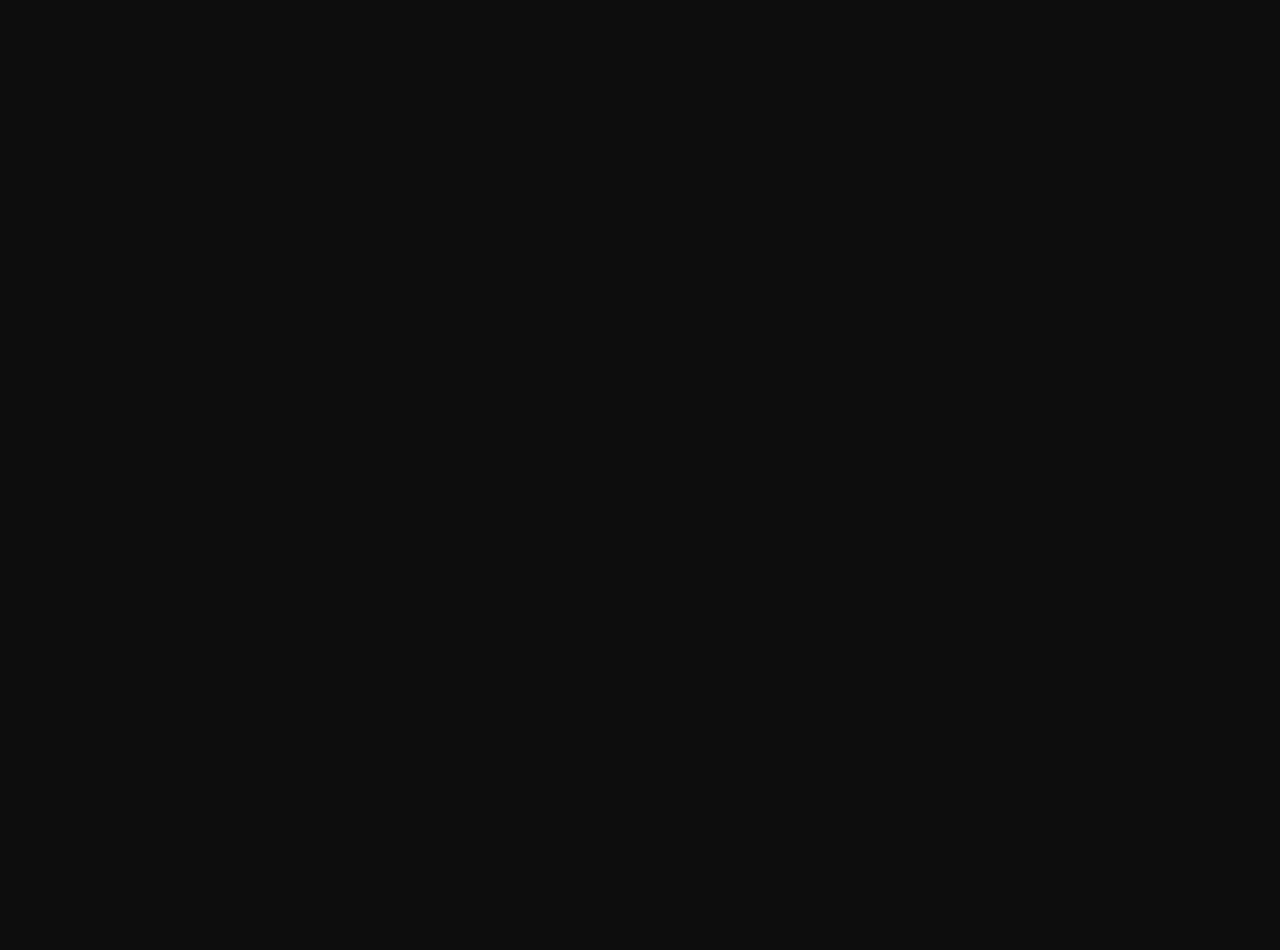
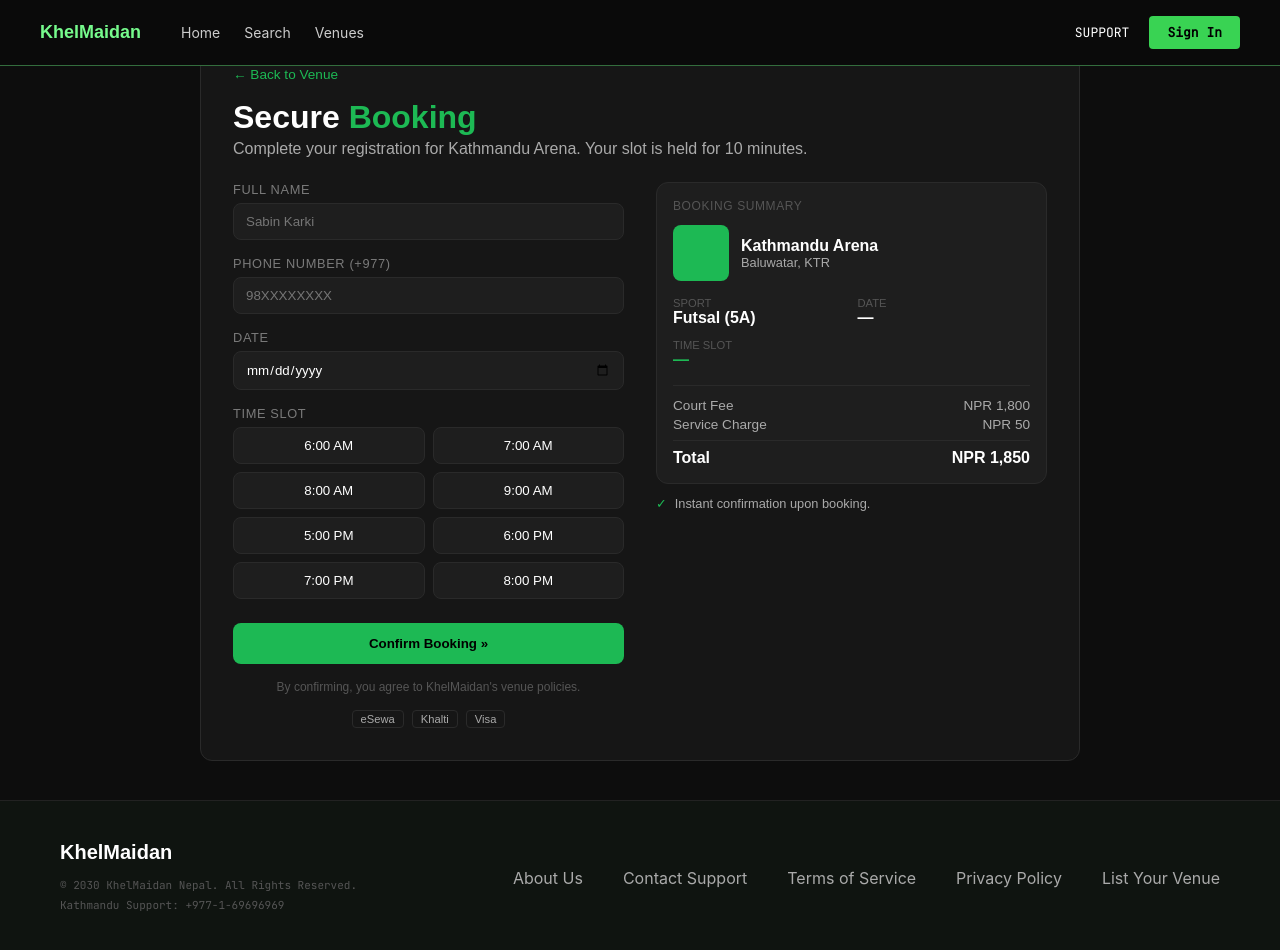
Before and after one commit to Sonicsmrit/KhelMaidan, a React (Vite) app: page /booking in a window 1280 px wide. Before the commit this address had no page. Shown: the top 950 px of the page. Before the commit the page ends 800 px from the top, so only its background shows below. Built offline with nearby package versions, Linux system fonts and the light colour scheme; a web font is replaced by a local one.

Commit message:
Connect booking page to search venue data and price

```diff
--- a/src/App.jsx
+++ b/src/App.jsx
@@ -1,6 +1,7 @@
 import { BrowserRouter, Routes, Route } from 'react-router-dom'
 import Home from './pages/home'
 import Search from './pages/search'
+import BookingPage from './pages/booking_page'
 import Venues from './pages/venues'
 import SignIn from './pages/signin'
 import VenueOwnerlogin from './pages/Venue_owner_login'
@@ -26,6 +27,7 @@
         <Route path="/AboutUs" element={<AboutUs />} />
         <Route path="/terms" element={<Terms/>} />
         <Route path="/privacy" element={<Privacy/>} />
+        <Route path="/booking" element={<BookingPage />} />
       </Routes>
     </BrowserRouter>
   )
--- /dev/null
+++ b/src/components/booking.jsx
@@ -0,0 +1,156 @@
+import { useState } from "react";
+import { Link, useLocation } from "react-router-dom";
+
+const TIME_SLOTS = [
+  "6:00 AM", "7:00 AM", "8:00 AM", "9:00 AM",
+  "5:00 PM", "6:00 PM", "7:00 PM", "8:00 PM",
+];
+
+export default function Booking() {
+  const location = useLocation();
+  const venue = location.state?.venue || {
+    name: "Kathmandu Arena",
+    location: "Baluwatar, KTR",
+    sport: "Futsal (5A)",
+    price: 1800,
+    image: null,
+  };
+
+  const serviceCharge = 50;
+  const total = (venue.price || 0) + serviceCharge;
+
+  const [name, setName] = useState("");
+  const [phone, setPhone] = useState("");
+  const [date, setDate] = useState("");
+  const [time, setTime] = useState("");
+  const [confirmed, setConfirmed] = useState(false);
+
+  const handleConfirm = () => {
+    if (!name || !phone || !date || !time) {
+      alert("Please fill in all fields and select a time slot.");
+      return;
+    }
+    setConfirmed(true);
+  };
+
+  if (confirmed) {
+    return (
+      <div style={{ minHeight: "100vh", background: "#0d0d0d", display: "flex", alignItems: "center", justifyContent: "center", fontFamily: "sans-serif" }}>
+        <div style={{ background: "#161616", border: "1px solid #2a2a2a", borderRadius: "12px", padding: "40px", width: "380px", textAlign: "center" }}>
+          <h1 style={{ color: "#1db954", margin: "0 0 8px" }}>✓ Booking Confirmed!</h1>
+          <p style={{ color: "#aaa", marginBottom: "24px" }}>Your slot at {venue.name} is secured.</p>
+          <div style={{ textAlign: "left", display: "flex", flexDirection: "column", gap: "10px", marginBottom: "24px" }}>
+            <p style={{ color: "#fff", margin: 0 }}>👤 {name}</p>
+            <p style={{ color: "#fff", margin: 0 }}>📞 {phone}</p>
+            <p style={{ color: "#fff", margin: 0 }}>📅 {date} at {time}</p>
+            <p style={{ color: "#1db954", fontWeight: 700, margin: 0 }}>Total: NPR {total.toLocaleString()}</p>
+          </div>
+          <Link to="/" style={{ background: "#1db954", color: "#000", padding: "12px 24px", borderRadius: "8px", textDecoration: "none", fontWeight: 700 }}>
+            Back to Home
+          </Link>
+        </div>
+      </div>
+    );
+  }
+
+  return (
+    <div style={{ minHeight: "100vh", background: "#0d0d0d", fontFamily: "sans-serif", padding: "32px", display: "flex", justifyContent: "center", alignItems: "flex-start" }}>
+      <div style={{ background: "#161616", border: "1px solid #2a2a2a", borderRadius: "12px", padding: "32px", width: "100%", maxWidth: "880px" }}>
+
+        <Link to="/" style={{ color: "#1db954", fontSize: "0.85rem", textDecoration: "none" }}>← Back to Venue</Link>
+
+        <h1 style={{ color: "#fff", margin: "16px 0 4px" }}>Secure <span style={{ color: "#1db954" }}>Booking</span></h1>
+        <p style={{ color: "#aaa", marginBottom: "24px" }}>Complete your registration for {venue.name}. Your slot is held for 10 minutes.</p>
+
+        <div style={{ display: "grid", gridTemplateColumns: "1fr 1fr", gap: "32px" }}>
+          <div style={{ display: "flex", flexDirection: "column", gap: "16px" }}>
+            <div style={{ display: "flex", flexDirection: "column", gap: "6px" }}>
+              <label style={labelStyle}>Full Name</label>
+              <input value={name} onChange={(e) => setName(e.target.value)} style={inputStyle} placeholder="Sabin Karki" />
+            </div>
+            <div style={{ display: "flex", flexDirection: "column", gap: "6px" }}>
+              <label style={labelStyle}>Phone Number (+977)</label>
+              <input value={phone} onChange={(e) => setPhone(e.target.value)} style={inputStyle} placeholder="98XXXXXXXX" />
+            </div>
+            <div style={{ display: "flex", flexDirection: "column", gap: "6px" }}>
+              <label style={labelStyle}>Date</label>
+              <input type="date" value={date} onChange={(e) => setDate(e.target.value)} style={inputStyle} />
+            </div>
+            <div style={{ display: "flex", flexDirection: "column", gap: "6px" }}>
+              <label style={labelStyle}>Time Slot</label>
+              <div style={{ display: "grid", gridTemplateColumns: "repeat(2, 1fr)", gap: "8px" }}>
+                {TIME_SLOTS.map((slot) => (
+                  <button key={slot} onClick={() => setTime(slot)} style={{
+                    background: time === slot ? "#1db954" : "#1e1e1e",
+                    color: time === slot ? "#000" : "#fff",
+                    border: "1px solid #2a2a2a",
+                    borderRadius: "8px",
+                    padding: "10px",
+                    cursor: "pointer",
+                    fontWeight: time === slot ? 700 : 400
+                  }}>{slot}</button>
+                ))}
+              </div>
+            </div>
+            <button onClick={handleConfirm} style={{ background: "#1db954", color: "#000", border: "none", borderRadius: "8px", padding: "13px", fontWeight: 700, cursor: "pointer", marginTop: "8px" }}>
+              Confirm Booking »
+            </button>
+            <p style={{ color: "#555", fontSize: "0.75rem", textAlign: "center" }}>By confirming, you agree to KhelMaidan's venue policies.</p>
+            <div style={{ display: "flex", justifyContent: "center", gap: "8px" }}>
+              {["eSewa", "Khalti", "Visa"].map(p => (
+                <span key={p} style={{ fontSize: "0.7rem", color: "#aaa", border: "1px solid #2a2a2a", borderRadius: "4px", padding: "2px 8px" }}>{p}</span>
+              ))}
+            </div>
+          </div>
+
+          <div>
+            <div style={{ background: "#1e1e1e", border: "1px solid #2a2a2a", borderRadius: "12px", padding: "16px" }}>
+              <p style={{ color: "#555", fontSize: "0.75rem", textTransform: "uppercase", letterSpacing: "0.05em", margin: "0 0 12px" }}>Booking Summary</p>
+              <div style={{ display: "flex", gap: "12px", alignItems: "center", marginBottom: "16px" }}>
+                <div style={{ width: "56px", height: "56px", borderRadius: "8px", background: venue.image ? "transparent" : "#1db954", flexShrink: 0, overflow: "hidden" }}>
+                  {venue.image && <img src={venue.image} alt={venue.name} style={{ width: "100%", height: "100%", objectFit: "cover" }} />}
+                </div>
+                <div>
+                  <p style={{ margin: 0, fontWeight: 700, color: "#fff" }}>{venue.name}</p>
+                  <p style={{ margin: 0, fontSize: "0.8rem", color: "#aaa" }}>{venue.location}</p>
+                </div>
+              </div>
+              <div style={{ display: "grid", gridTemplateColumns: "1fr 1fr", gap: "12px", marginBottom: "16px" }}>
+                <div>
+                  <p style={{ margin: 0, fontSize: "0.7rem", color: "#555", textTransform: "uppercase" }}>Sport</p>
+                  <p style={{ margin: 0, fontWeight: 700, color: "#fff" }}>{venue.sport}</p>
+                </div>
+                <div>
+                  <p style={{ margin: 0, fontSize: "0.7rem", color: "#555", textTransform: "uppercase" }}>Date</p>
+                  <p style={{ margin: 0, fontWeight: 700, color: "#fff" }}>{date || "—"}</p>
+                </div>
+                <div>
+                  <p style={{ margin: 0, fontSize: "0.7rem", color: "#555", textTransform: "uppercase" }}>Time Slot</p>
+                  <p style={{ margin: 0, fontWeight: 700, color: "#1db954" }}>{time || "—"}</p>
+                </div>
+              </div>
+              <div style={{ borderTop: "1px solid #2a2a2a", paddingTop: "12px" }}>
+                <div style={{ display: "flex", justifyContent: "space-between", color: "#aaa", fontSize: "0.85rem", marginBottom: "4px" }}>
+                  <span>Court Fee</span><span>NPR {(venue.price || 0).toLocaleString()}</span>
+                </div>
+                <div style={{ display: "flex", justifyContent: "space-between", color: "#aaa", fontSize: "0.85rem", marginBottom: "8px" }}>
+                  <span>Service Charge</span><span>NPR {serviceCharge}</span>
+                </div>
+                <div style={{ display: "flex", justifyContent: "space-between", fontWeight: 700, color: "#fff", borderTop: "1px solid #2a2a2a", paddingTop: "8px" }}>
+                  <span>Total</span><span>NPR {total.toLocaleString()}</span>
+                </div>
+              </div>
+            </div>
+            <div style={{ display: "flex", gap: "8px", marginTop: "12px", fontSize: "0.8rem", color: "#aaa" }}>
+              <span style={{ color: "#1db954" }}>✓</span>
+              <span>Instant confirmation upon booking.</span>
+            </div>
+          </div>
+        </div>
+      </div>
+    </div>
+  );
+}
+
+const labelStyle = { color: "#7a7a7a", fontSize: "0.8rem", textTransform: "uppercase", letterSpacing: "0.05em" };
+const inputStyle = { background: "#1e1e1e", border: "1px solid #2a2a2a", borderRadius: "8px", color: "#fff", padding: "10px 12px", outline: "none", fontFamily: "sans-serif" };
--- a/src/components/venuecontent.jsx
+++ b/src/components/venuecontent.jsx
@@ -1,4 +1,5 @@
 import { useState } from "react";
+import { useNavigate } from "react-router-dom";
 import "../styles/VenueResults.css";
 
 const staticVenues = [
@@ -11,6 +12,8 @@
 ];
 
 function VenueCard({ venue }) {
+  const navigate = useNavigate();
+
   return (
     <div className="venue-card">
       <div className="venue-card__image-wrap">
@@ -27,7 +30,12 @@
             <span className="venue-card__per-hour">PER HOUR</span>
             <span className="venue-card__price">NPR {(venue.price || 0).toLocaleString()}</span>
           </div>
-          <button className="venue-card__btn">VIEW SLOTS</button>
+          <button
+            className="venue-card__btn"
+            onClick={() => navigate("/booking", { state: { venue } })}
+          >
+            VIEW SLOTS
+          </button>
         </div>
       </div>
     </div>
@@ -37,9 +45,6 @@
 export default function VenueResults({ venues = staticVenues, selectedSport, kathmandu, lalitpur, bhaktapur, price, courtType }) {
   const [sortBy, setSortBy] = useState("Popularity");
 
-
-
-//loaded owner venue details
   const ownerVenues = JSON.parse(localStorage.getItem('ownerData') || '[]')
     .filter(o => o.Venuename)
     .map((o, i) => ({
@@ -60,18 +65,14 @@
 
   let filtered = allVenues.filter((venue) => {
     if (selectedSport && venue.sport !== selectedSport) return false;
-
     const cityAllowed =
       (kathmandu && venue.city === "Kathmandu") ||
       (lalitpur  && venue.city === "Lalitpur")  ||
       (bhaktapur && venue.city === "Bhaktapur");
     if (!cityAllowed) return false;
-
     if (price && venue.price > price) return false;
-
     if (courtType === "Indoor Only"  && venue.type !== "INDOOR")  return false;
     if (courtType === "Outdoor Only" && venue.type !== "OUTDOOR") return false;
-
     return true;
   });
 
--- /dev/null
+++ b/src/pages/booking_page.jsx
@@ -0,0 +1,15 @@
+import Navbar from '../components/Navbar'
+import Booking from '../components/booking'
+import Footer from '../components/footer'
+
+function BookingPage() {
+  return (
+    <div>
+      <Navbar />
+      <Booking />
+      <Footer />
+    </div>
+  );
+}
+
+export default BookingPage;
```
Lines whose indentation alone changed are shown as unchanged.
